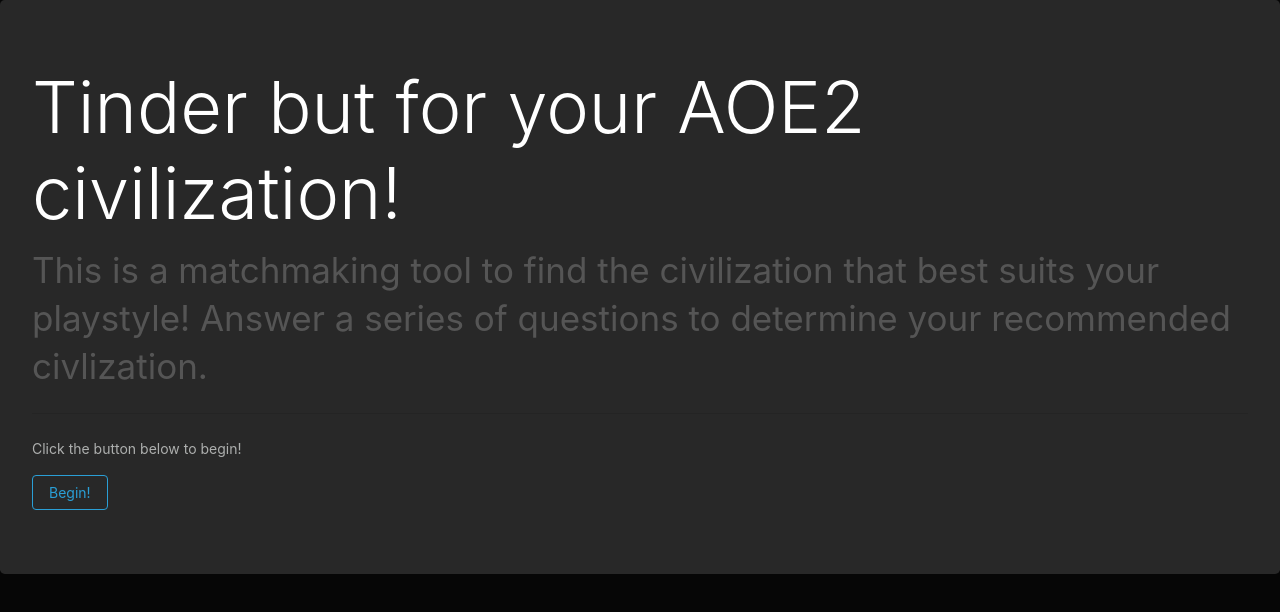
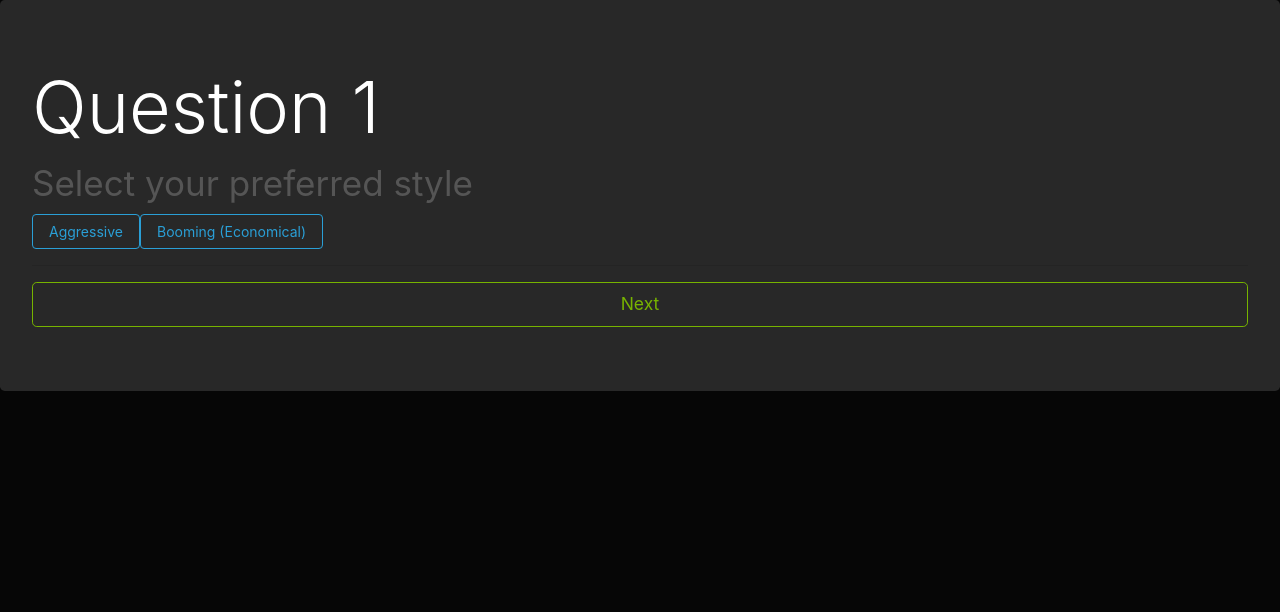
Before and after one commit to ianhong95/AOE_Playstyle, a React (Create React App) app: page / in a window 1280 px wide. Shown: the top 612 px of the page. Built offline with nearby package versions, Linux system fonts and the light colour scheme.

Commit message:
Updated components

```diff
--- a/src/App.js
+++ b/src/App.js
@@ -1,13 +1,15 @@
 import logo from './logo.svg';
 import './App.css';
 import MainContainer from './components/MainContainer'
+import Question1 from './components/Question1'
 
 // Find bootstrap template details on https://bootswatch.com/cyborg/
 
 function App() {
   return (
     <div>
-      <MainContainer />
+      {/* <MainContainer /> */}
+      <Question1 />
     </div>
   );
 }
--- a/src/components/AnswerButton.js
+++ b/src/components/AnswerButton.js
@@ -0,0 +1,9 @@
+import React from 'react'
+
+const AnswerButton = ( { Answer }) => {
+    return (
+        <button type="button" class="btn btn-outline-primary">{Answer}</button>
+    )
+}
+
+export default AnswerButton
--- a/src/components/NextButton.js
+++ b/src/components/NextButton.js
@@ -4,7 +4,7 @@
 
 const NextButton = ({ btnText }) => {
     return (
-        <button type="button" class="btn btn-outline-primary">{btnText}</button>
+        <button type="button" class="btn btn-outline-success btn-lg btn-block">{btnText}</button>
     )
 }
 
--- a/src/components/Question1.js
+++ b/src/components/Question1.js
@@ -1,8 +1,20 @@
 import React from 'react'
+import NextButton from './NextButton'
+import Header from './Header'
+import SubHeader from './SubHeader'
+import AnswerButton from './AnswerButton'
 
 const Question1 = () => {
     return (
-        <div>
+        <div class='jumbotron'>
+            <Header title='Question 1' />
+            <SubHeader subText='Select your preferred style' />
+            <AnswerButton Answer='Aggressive'/>
+            <AnswerButton Answer='Booming (Economical)' />
+            <hr/>
+            <div>
+                <NextButton btnText='Next' />
+            </div>
 
         </div>
     )
--- a/src/components/Text.js
+++ b/src/components/Text.js
@@ -2,15 +2,15 @@
 import PropTypes from 'prop-types'
 
 
-const Text = ( {text} ) => {
+const Text = ( {text, alignment} ) => {
     return (
-        <p>{text}</p>
+        <p style={{textAlign: 'center'}}>{text}</p>
     )
 }
 
 
 Text.defaultProps = {
-    text: 'Click the button below to begin!'
+    text: 'Click the button below to begin!',
 }
 
 export default Text
```
